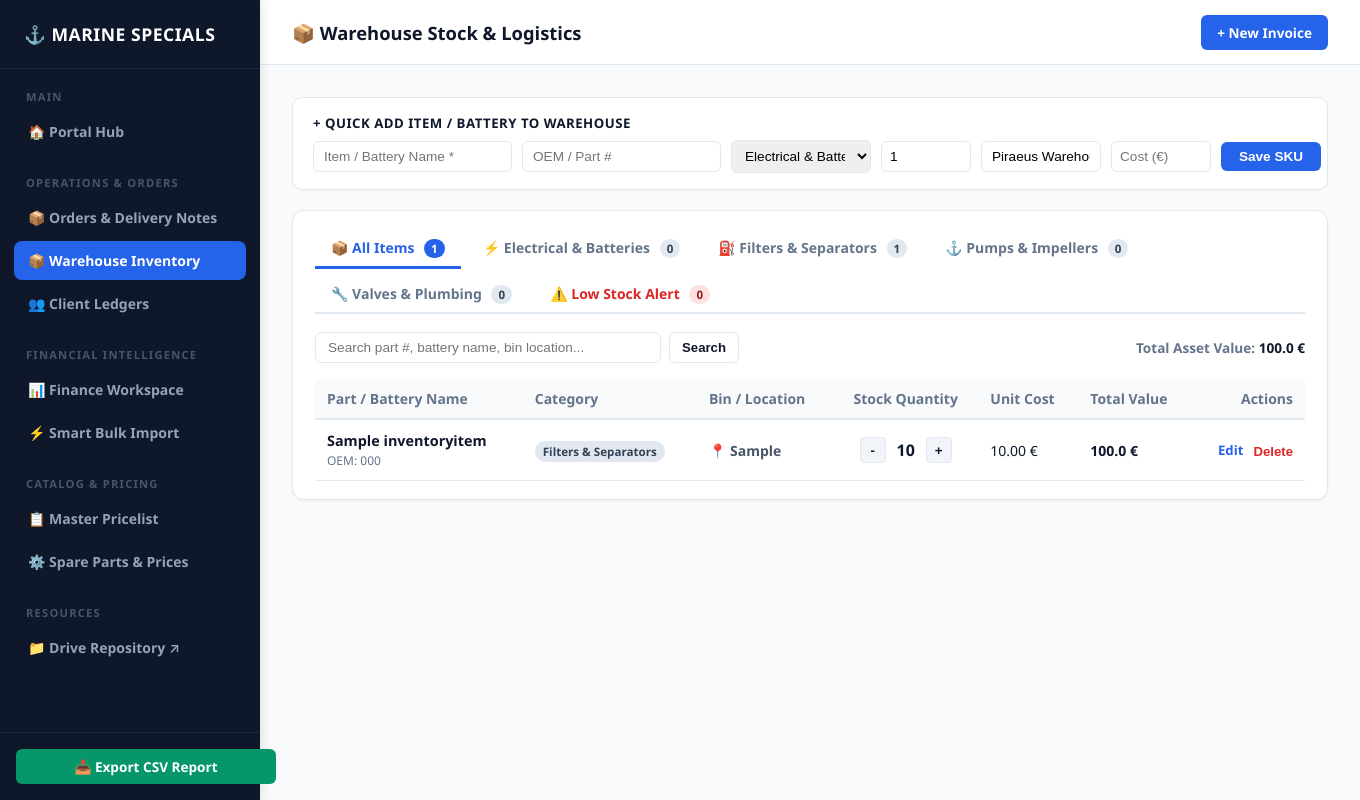
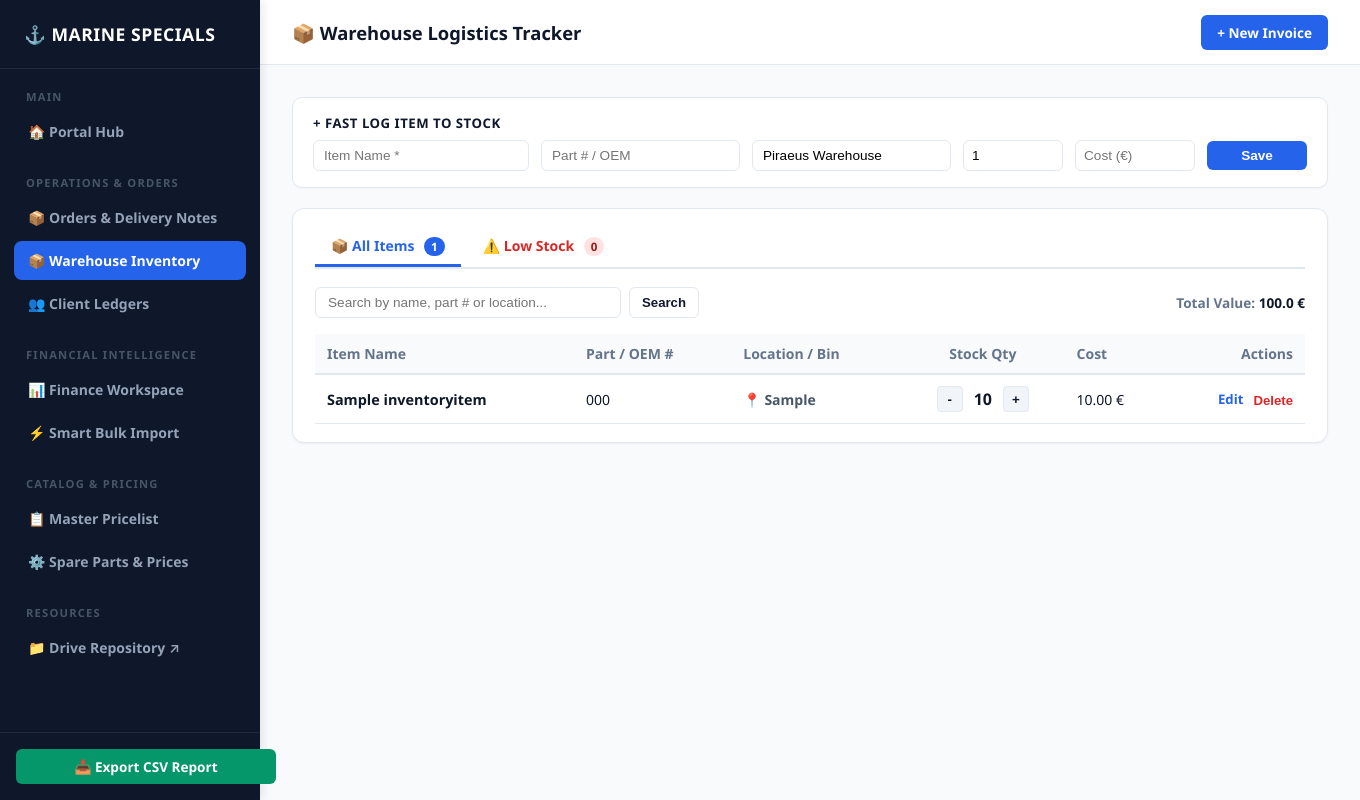
Before and after one commit to marinespecials/marine-parts-tracker, a Django app: page /warehouse/ in a window 1360 px wide. Run offline with Django 5.2, Linux system fonts and the light colour scheme; tables that the repository leaves empty hold one stand-in row (values such as "Sample post").

Commit message:
Restored classic simple logistics tracker UI without category tabs

```diff
--- a/tracker/templates/tracker/inventory_list.html
+++ b/tracker/templates/tracker/inventory_list.html
@@ -1,7 +1,7 @@
 {% extends 'finance/base.html' %}
 
-{% block title %}Warehouse & Inventory Logistics{% endblock %}
-{% block page_title %}📦 Warehouse Stock & Logistics{% endblock %}
+{% block title %}Logistics & Stock{% endblock %}
+{% block page_title %}📦 Warehouse Logistics Tracker{% endblock %}
 
 {% block content %}
 <style>
@@ -17,13 +17,13 @@
 
     .quick-add-form {
         display: grid;
-        grid-template-columns: 1.5fr 1fr 140px 90px 120px 100px 100px;
-        gap: 10px;
+        grid-template-columns: 2fr 1fr 1fr 100px 120px 100px;
+        gap: 12px;
         align-items: center;
     }
 
     /* Filter Tabs */
-    .tab-bar { display: flex; gap: 6px; border-bottom: 2px solid var(--border); margin-bottom: 18px; flex-wrap: wrap; }
+    .tab-bar { display: flex; gap: 6px; border-bottom: 2px solid var(--border); margin-bottom: 18px; }
     .tab-item { padding: 9px 16px; font-size: 0.875rem; font-weight: 600; color: var(--text-secondary); text-decoration: none; border-radius: 6px 6px 0 0; }
     .tab-item:hover { color: var(--primary); background: #F1F5F9; }
     .tab-item.active { color: var(--accent); border-bottom: 3px solid var(--accent); background: white; font-weight: 700; }
@@ -52,84 +52,57 @@
     }
     .stepper-btn:hover { background: var(--accent); color: white; border-color: var(--accent); }
 
-    .badge-low {
-        background: #FEE2E2;
-        color: #991B1B;
-        font-size: 0.7rem;
-        font-weight: 700;
-        padding: 2px 6px;
-        border-radius: 4px;
-        margin-left: 4px;
-    }
-
+    .badge-low { background: #FEE2E2; color: #991B1B; font-size: 0.7rem; font-weight: 700; padding: 2px 6px; border-radius: 4px; margin-left: 4px; }
     .text-link { color: var(--accent); font-weight: 600; text-decoration: none; font-size: 0.825rem; }
     .text-danger { color: var(--danger); font-weight: 600; background: none; border: none; cursor: pointer; padding: 0; font-size: 0.825rem; }
 </style>
 
-<!-- FAST INLINE ITEM ADDITION -->
+<!-- FAST INLINE ITEM LOGGER -->
 <div class="quick-add-card">
     <div style="font-size: 0.825rem; font-weight: 700; color: var(--primary); margin-bottom: 8px; text-transform: uppercase; letter-spacing: 0.5px;">
-        + Quick Add Item / Battery to Warehouse
+        + Fast Log Item to Stock
     </div>
     <form method="POST" class="quick-add-form">
         {% csrf_token %}
         <input type="hidden" name="add_item" value="1">
 
-        <input type="text" name="part_name" placeholder="Item / Battery Name *" style="padding: 7px 10px; border-radius: 6px; border: 1px solid var(--border); font-size: 0.85rem;" required>
+        <input type="text" name="part_name" placeholder="Item Name *" style="padding: 7px 10px; border-radius: 6px; border: 1px solid var(--border); font-size: 0.85rem;" required>
 
-        <input type="text" name="part_code" placeholder="OEM / Part #" style="padding: 7px 10px; border-radius: 6px; border: 1px solid var(--border); font-size: 0.85rem;">
+        <input type="text" name="part_code" placeholder="Part # / OEM" style="padding: 7px 10px; border-radius: 6px; border: 1px solid var(--border); font-size: 0.85rem;">
 
-        <select name="category" style="padding: 7px 9px; border-radius: 6px; border: 1px solid var(--border); font-size: 0.85rem;">
-            {% for code, label in category_choices %}
-                <option value="{{ code }}" {% if code == 'Electrical' %}selected{% endif %}>{{ label }}</option>
-            {% endfor %}
-        </select>
+        <input type="text" name="location" placeholder="Location / Bin" value="Piraeus Warehouse" style="padding: 7px 10px; border-radius: 6px; border: 1px solid var(--border); font-size: 0.85rem;">
 
         <input type="number" name="quantity" value="1" min="0" placeholder="Qty" style="padding: 7px 8px; border-radius: 6px; border: 1px solid var(--border); font-size: 0.85rem;" required>
-
-        <input type="text" name="location" placeholder="Bin / Shelf" value="Piraeus Warehouse" style="padding: 7px 10px; border-radius: 6px; border: 1px solid var(--border); font-size: 0.85rem;">
 
         <input type="number" step="0.01" name="unit_cost" placeholder="Cost (€)" style="padding: 7px 8px; border-radius: 6px; border: 1px solid var(--border); font-size: 0.85rem;">
 
         <button type="submit" class="btn btn-primary" style="padding: 7px; justify-content: center; font-size: 0.85rem;">
-            Save SKU
+            Save
         </button>
     </form>
 </div>
 
-<!-- MAIN LOGISTICS WORKSPACE -->
+<!-- MAIN LOGISTICS LIST -->
 <div class="card" style="padding: 18px 22px;">
     <!-- Filter Tabs -->
     <div class="tab-bar">
-        <a href="?category=" class="tab-item {% if selected_category == '' %}active{% endif %}">
+        <a href="?filter=ALL" class="tab-item {% if filter_type == 'ALL' %}active{% endif %}">
             📦 All Items <span class="tab-badge">{{ counts.ALL }}</span>
         </a>
-        <a href="?category=Electrical" class="tab-item {% if selected_category == 'Electrical' %}active{% endif %}">
-            ⚡ Electrical & Batteries <span class="tab-badge">{{ counts.Electrical }}</span>
-        </a>
-        <a href="?category=Filters" class="tab-item {% if selected_category == 'Filters' %}active{% endif %}">
-            ⛽ Filters & Separators <span class="tab-badge">{{ counts.Filters }}</span>
-        </a>
-        <a href="?category=Pumps" class="tab-item {% if selected_category == 'Pumps' %}active{% endif %}">
-            ⚓ Pumps & Impellers <span class="tab-badge">{{ counts.Pumps }}</span>
-        </a>
-        <a href="?category=Valves" class="tab-item {% if selected_category == 'Valves' %}active{% endif %}">
-            🔧 Valves & Plumbing <span class="tab-badge">{{ counts.Valves }}</span>
-        </a>
-        <a href="?category=LOW_STOCK" class="tab-item {% if selected_category == 'LOW_STOCK' %}active{% endif %}" style="color: var(--danger);">
-            ⚠️ Low Stock Alert <span class="tab-badge" style="background:#FEE2E2; color:#991B1B;">{{ counts.LOW_STOCK }}</span>
+        <a href="?filter=LOW_STOCK" class="tab-item {% if filter_type == 'LOW_STOCK' %}active{% endif %}" style="color: var(--danger);">
+            ⚠️ Low Stock <span class="tab-badge" style="background:#FEE2E2; color:#991B1B;">{{ counts.LOW_STOCK }}</span>
         </a>
     </div>
 
     <!-- Search Controls -->
     <div style="margin-bottom: 16px; display: flex; justify-content: space-between; align-items: center;">
         <form method="GET" style="display: flex; gap: 8px;">
-            <input type="hidden" name="category" value="{{ selected_category }}">
-            <input type="text" name="q" value="{{ query }}" placeholder="Search part #, battery name, bin location..." style="padding: 7px 12px; border-radius: 6px; border: 1px solid var(--border); width: 320px; font-size: 0.85rem;">
+            <input type="hidden" name="filter" value="{{ filter_type }}">
+            <input type="text" name="q" value="{{ query }}" placeholder="Search by name, part # or location..." style="padding: 7px 12px; border-radius: 6px; border: 1px solid var(--border); width: 280px; font-size: 0.85rem;">
             <button type="submit" class="btn btn-outline" style="padding: 6px 12px; font-size: 0.825rem;">Search</button>
         </form>
         <div style="font-size: 0.85rem; color: var(--text-secondary); font-weight: 600;">
-            Total Asset Value: <strong style="color: var(--primary);">{{ total_warehouse_value }} €</strong>
+            Total Value: <strong style="color: var(--primary);">{{ total_warehouse_value }} €</strong>
         </div>
     </div>
 
@@ -137,25 +110,19 @@
     <table>
         <thead>
             <tr>
-                <th>Part / Battery Name</th>
-                <th>Category</th>
-                <th>Bin / Location</th>
-                <th style="text-align: center;">Stock Quantity</th>
-                <th>Unit Cost</th>
-                <th>Total Value</th>
+                <th>Item Name</th>
+                <th>Part / OEM #</th>
+                <th>Location / Bin</th>
+                <th style="text-align: center;">Stock Qty</th>
+                <th>Cost</th>
                 <th style="text-align: right;">Actions</th>
             </tr>
         </thead>
         <tbody>
             {% for item in items %}
             <tr>
-                <td>
-                    <strong style="color: var(--primary); font-size: 0.9rem;">{{ item.part_name }}</strong>
-                    {% if item.part_code %}
-                        <br><span style="font-size: 0.75rem; color: var(--text-secondary);">OEM: {{ item.part_code }}</span>
-                    {% endif %}
-                </td>
-                <td><span class="badge">{{ item.get_category_display }}</span></td>
+                <td><strong style="color: var(--primary); font-size: 0.9rem;">{{ item.part_name }}</strong></td>
+                <td>{{ item.part_code|default:"-" }}</td>
                 <td><span style="font-weight: 600; color: #475569;">📍 {{ item.location }}</span></td>
                 <td style="text-align: center;">
                     <div style="display: inline-flex; align-items: center; gap: 8px;">
@@ -163,37 +130,31 @@
                             {% csrf_token %}
                             <button type="submit" class="stepper-btn">-</button>
                         </form>
-
                         <strong style="font-size: 1rem; min-width: 24px; display: inline-block; text-align: center; color: {% if item.is_low_stock %}var(--danger){% else %}var(--primary){% endif %};">
                             {{ item.quantity }}
                         </strong>
-
                         <form method="POST" action="{% url 'adjust_stock' item.id 'increase' %}" style="display:inline;">
                             {% csrf_token %}
                             <button type="submit" class="stepper-btn">+</button>
                         </form>
-
-                        {% if item.is_low_stock %}
-                            <span class="badge-low">LOW</span>
-                        {% endif %}
+                        {% if item.is_low_stock %}<span class="badge-low">LOW</span>{% endif %}
                     </div>
                 </td>
                 <td>{{ item.unit_cost }} €</td>
-                <td><strong>{{ item.total_stock_value }} €</strong></td>
                 <td style="text-align: right;">
                     <div style="display: flex; gap: 10px; justify-content: flex-end; align-items: center;">
                         <a href="{% url 'edit_inventory_item' item.id %}" class="text-link">Edit</a>
                         <form method="POST" action="{% url 'delete_inventory_item' item.id %}" style="display:inline;">
                             {% csrf_token %}
-                            <button type="submit" class="text-danger" onclick="return confirm('Delete this SKU?');">Delete</button>
+                            <button type="submit" class="text-danger" onclick="return confirm('Delete this item?');">Delete</button>
                         </form>
                     </div>
                 </td>
             </tr>
             {% empty %}
             <tr>
-                <td colspan="7" style="text-align: center; color: #94A3B8; padding: 35px;">
-                    No items found under <strong>{% if selected_category %}{{ selected_category }}{% else %}All Items{% endif %}</strong>. Use the fast logger above to add a new battery or spare part!
+                <td colspan="6" style="text-align: center; color: #94A3B8; padding: 35px;">
+                    No items found. Use the logger above to list your first item!
                 </td>
             </tr>
             {% endfor %}
--- a/tracker/views.py
+++ b/tracker/views.py
@@ -25,14 +25,16 @@ def hub_view(request):
     }
     return render(request, 'tracker/hub.html', context)
 
+# Alias for url compatibility
 app_hub = hub_view
 
 
 def orders_dashboard(request):
-    """Clean Order & Delivery Note Manager."""
+    """Ultra-clean Order & Delivery Note Manager."""
     status_filter = request.GET.get('status', 'ORDER').upper()
     query = request.GET.get('q', '').strip()
 
+    # Fast Manual Order Creation
     if request.method == 'POST' and 'create_order' in request.POST:
         customer_name = request.POST.get('customer_name', '').strip()
         order_number = request.POST.get('order_number', '').strip() or f"ORD-{random.randint(1000, 9999)}"
@@ -81,6 +83,7 @@ def orders_dashboard(request):
 
 
 def convert_order_status(request, order_id):
+    """1-Click status progression: ORDER -> DELIVERY"""
     if request.method == 'POST':
         order = get_object_or_404(Invoice, id=order_id)
         if order.status == 'ORDER':
@@ -96,15 +99,14 @@ def delete_order(request, order_id):
 
 
 def inventory_list(request):
-    """Streamlined Warehouse & Stock Logistics Manager."""
+    """Classic, simple warehouse stock manager."""
     query = request.GET.get('q', '').strip()
-    selected_category = request.GET.get('category', '').strip()
+    filter_type = request.GET.get('filter', 'ALL').upper()
 
-    # Inline Quick Add
+    # Fast Inline Quick Add (No Categories)
     if request.method == 'POST' and 'add_item' in request.POST:
         part_name = request.POST.get('part_name', '').strip()
         part_code = request.POST.get('part_code', '').strip()
-        category = request.POST.get('category', 'General')
         quantity = int(request.POST.get('quantity', 1))
         location = request.POST.get('location', 'Piraeus Warehouse').strip()
         unit_cost = float(request.POST.get('unit_cost', 0.00))
@@ -113,7 +115,7 @@ def inventory_list(request):
             InventoryItem.objects.create(
                 part_name=part_name,
                 part_code=part_code,
-                category=category,
+                category='General', # Defaults quietly in the background
                 quantity=quantity,
                 reorder_level=5,
                 location=location,
@@ -121,12 +123,10 @@ def inventory_list(request):
             )
         return redirect('inventory_list')
 
-    items = InventoryItem.objects.all()
+    items = InventoryItem.objects.all().order_by('-id')
 
-    if selected_category == 'LOW_STOCK':
+    if filter_type == 'LOW_STOCK':
         items = items.filter(quantity__lte=F('reorder_level'))
-    elif selected_category:
-        items = items.filter(category=selected_category)
 
     if query:
         items = items.filter(
@@ -137,10 +137,6 @@ def inventory_list(request):
 
     counts = {
         'ALL': InventoryItem.objects.count(),
-        'Electrical': InventoryItem.objects.filter(category='Electrical').count(),
-        'Filters': InventoryItem.objects.filter(category='Filters').count(),
-        'Pumps': InventoryItem.objects.filter(category='Pumps').count(),
-        'Valves': InventoryItem.objects.filter(category='Valves').count(),
         'LOW_STOCK': InventoryItem.objects.filter(quantity__lte=F('reorder_level')).count(),
     }
 
@@ -150,8 +146,7 @@ def inventory_list(request):
         'total_items': items.count(),
         'total_warehouse_value': sum(item.total_stock_value for item in items),
         'query': query,
-        'selected_category': selected_category,
-        'category_choices': InventoryItem.CATEGORY_CHOICES,
+        'filter_type': filter_type,
     }
     return render(request, 'tracker/inventory_list.html', context)
 
@@ -178,12 +173,17 @@ def edit_inventory_item(request, item_id):
         item.reorder_level = int(request.POST.get('reorder_level', item.reorder_level))
         item.location = request.POST.get('location', item.location)
         item.unit_cost = float(request.POST.get('unit_cost', item.unit_cost))
+
+        supplier_id = request.POST.get('supplier_id')
+        item.supplier = Customer.objects.filter(id=supplier_id).first() if supplier_id else None
+
         item.save()
         return redirect('inventory_list')
 
     return render(request, 'tracker/inventory_edit.html', {
         'item': item,
         'category_choices': InventoryItem.CATEGORY_CHOICES,
+        'customers': Customer.objects.all(),
     })
 
 
```
